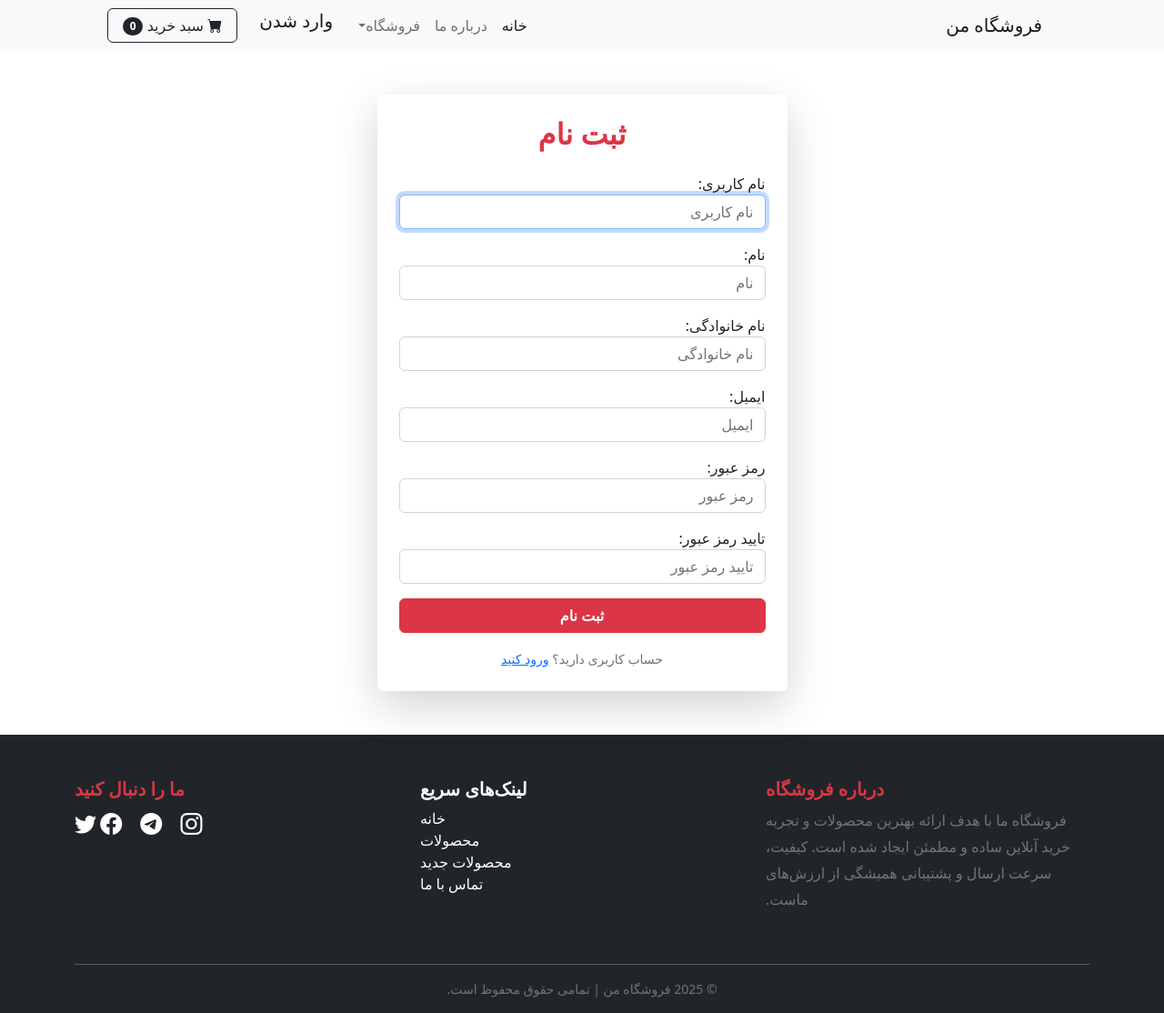
After one commit to ho3inmonfared/My-shop, a Django app: page /signup/ in a window 1280 px wide. The commit adds this page. Shown: the whole page at 91% size. Run offline with Django 5.2, Linux system fonts and the light colour scheme; some libraries are stand-ins or nearby versions.

Commit message:
Add user authentication (login, logout, signup)
Implemented user authentication by adding login, logout, and signup views, forms, and templates. Updated navigation in base.html to show login/logout links based on authentication status. Added SignUpForm for user registration and updated URLs to include authentication routes.

```diff
--- /dev/null
+++ b/shop/forms.py
@@ -0,0 +1,41 @@
+from django import forms
+from django.contrib.auth.forms import UserCreationForm
+from django.contrib.auth.models import User
+from django.utils.translation import gettext_lazy as _
+
+class SignUpForm(UserCreationForm):
+    first_name = forms.CharField(
+        max_length=30,
+        required=False,
+        label=_("نام"),
+        widget=forms.TextInput(attrs={'class': 'form-control', 'placeholder': 'نام'})
+    )
+    last_name = forms.CharField(
+        max_length=30,
+        required=False,
+        label=_("نام خانوادگی"),
+        widget=forms.TextInput(attrs={'class': 'form-control', 'placeholder': 'نام خانوادگی'})
+    )
+    email = forms.EmailField(
+        max_length=254,
+        label=_("ایمیل"),
+        widget=forms.EmailInput(attrs={'class': 'form-control', 'placeholder': 'ایمیل'})
+    )
+    username = forms.CharField(
+        max_length=150,
+        required=True,
+        label=_("نام کاربری"),
+        widget=forms.TextInput(attrs={'class': 'form-control', 'placeholder': 'نام کاربری'})
+    )
+    password1 = forms.CharField(
+        label=_("رمز عبور"),
+        widget=forms.PasswordInput(attrs={'class': 'form-control', 'placeholder': 'رمز عبور'})
+    )
+    password2 = forms.CharField(
+        label=_("تایید رمز عبور"),
+        widget=forms.PasswordInput(attrs={'class': 'form-control', 'placeholder': 'تایید رمز عبور'})
+    )
+
+    class Meta:
+        model = User
+        fields = ('username', 'first_name', 'last_name', 'email', 'password1', 'password2', )
--- a/shop/templates/shop/base.html
+++ b/shop/templates/shop/base.html
@@ -34,6 +34,13 @@
                                 <li><hr class="dropdown-divider" /></li>
                                 <li><a class="dropdown-item" href="#!">جدیدترین ها</a></li>
                             </ul>
+                            <li class="nav-item">
+                            {% if user.is_authenticated %}
+                            <a class="navbar-brand" href="{% url 'logout' %}"> خارج شدن</a>
+                            {% else %}
+                            <a class="navbar-brand" href="{% url 'login' %}">وارد شدن</a>
+                            {% endif %}
+
                         </li>
                     </ul>
                     <form class="d-flex">
--- /dev/null
+++ b/shop/templates/shop/signup.html
@@ -0,0 +1,39 @@
+{% extends "shop/base.html" %}
+{% block content %}
+
+<div class="container my-5">
+    <div class="row justify-content-center">
+        <div class="col-md-6 col-lg-5">
+            <div class="card shadow-lg border-0">
+                <div class="card-body p-4">
+                    <h2 class="text-center mb-4 fw-bold" style="color: #dc3545;">ثبت نام</h2>
+
+                    <form method="post" action="{% url 'signup' %}">
+                        {% csrf_token %}
+                        {{ form.non_field_errors }}
+
+                        {% for field in form %}
+                        <div class="mb-3">
+                            {{ field.label_tag }}
+                            {{ field }}
+                            {% if field.errors %}
+                                <div class="text-danger small mt-1">{{ field.errors }}</div>
+                            {% endif %}
+                        </div>
+                        {% endfor %}
+
+                        <div class="d-grid">
+                            <button type="submit" class="btn btn-danger fw-bold">ثبت نام</button>
+                        </div>
+                    </form>
+
+                    <div class="text-center mt-3">
+                        <small class="text-muted">حساب کاربری دارید؟ <a href="{% url 'login' %}">ورود کنید</a></small>
+                    </div>
+                </div>
+            </div>
+        </div>
+    </div>
+</div>
+
+{% endblock %}
--- a/shop/urls.py
+++ b/shop/urls.py
@@ -4,4 +4,7 @@ urlpatterns = [
     path('',views.home,name='home'),
     path('about/',views.about_us,name='about_us'),
     path('products/<int:pk>/',views.product_detail,name='product_detail'),
+    path('login/',views.login_user,name='login'),
+    path('logout/',views.logout_user,name='logout'),
+    path('signup/',views.signup_user,name='signup'),
 ]
--- a/shop/views.py
+++ b/shop/views.py
@@ -1,5 +1,11 @@
-from django.shortcuts import render
+from django.shortcuts import redirect, render
 from .models import Product
+from django.contrib.auth import authenticate, login, logout
+from django.contrib import messages
+from django.contrib.auth.models import User
+from django.contrib.auth.forms import UserCreationForm
+from django import forms
+from .forms import SignUpForm
 
 def home(request):
 
@@ -13,3 +19,45 @@ def about_us(request):
 def product_detail(request,pk):
     product=Product.objects.get(id=pk)
     return render(request,'shop/product_detail.html',{'product': product})
+
+def login_user(request):
+    if request.method=='POST':
+        username=request.POST.get('username')
+        password=request.POST.get('password')
+        user=authenticate(request=request,username=username,password=password)
+        if user is not None:
+            login(request, user)
+            messages.success(request, "با موفقیت وارد شدید.")
+            return redirect('home')
+        else:
+            messages.error(request, "نام کاربری یا رمز عبور اشتباه است.")
+            return redirect('login')
+    return render(request,'shop/login.html',{})
+
+def logout_user(request):
+    logout(request)
+    messages.success(request, "با موفقیت خارج شدید.")
+    return redirect('home')
+
+def signup_user(request):
+    if request.method == 'POST':
+        form = SignUpForm(request.POST)
+        if form.is_valid():
+            user = form.save()
+            username = form.cleaned_data.get('username')
+            password = form.cleaned_data.get('password1')
+            user = authenticate(username=username, password=password)
+            if user is not None:
+                login(request, user)
+                messages.success(request, "ثبت نام با موفقیت انجام شد.")
+                return redirect('home')
+            else:
+                messages.error(request, "خطایی در ورود خودکار پس از ثبت‌نام رخ داد. لطفاً وارد شوید.")
+                return redirect('login')
+        else:
+            messages.error(request, "خطا در ثبت نام. لطفا اطلاعات را بررسی کنید.")
+            # رندر همان صفحه با فرم شامل خطاها
+            return render(request, 'shop/signup.html', {'form': form})
+    else:
+        form = SignUpForm()
+    return render(request, 'shop/signup.html', {'form': form})
```
Also changed, not shown: shop/templates/shop/login.html (added, +47 -0 lines).
